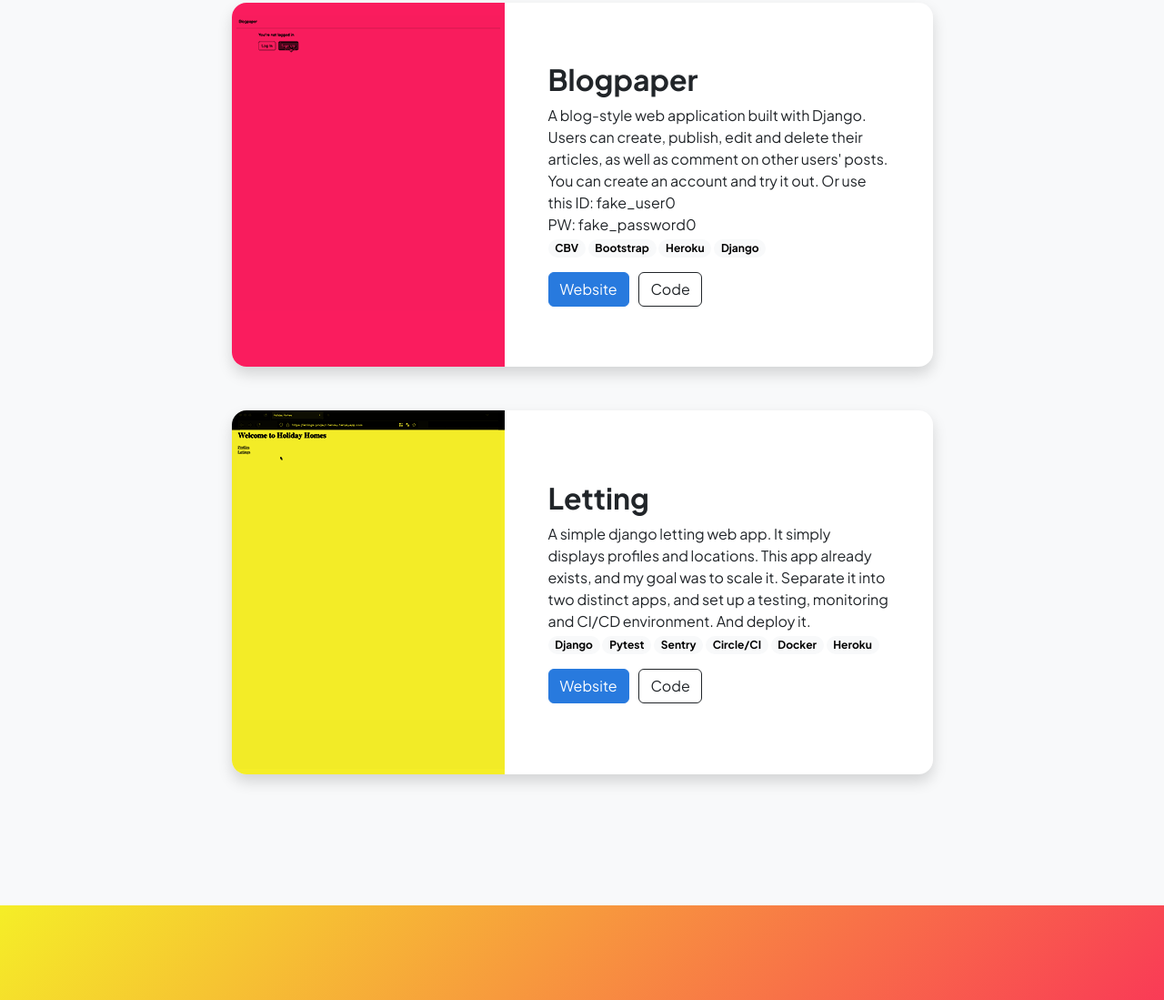
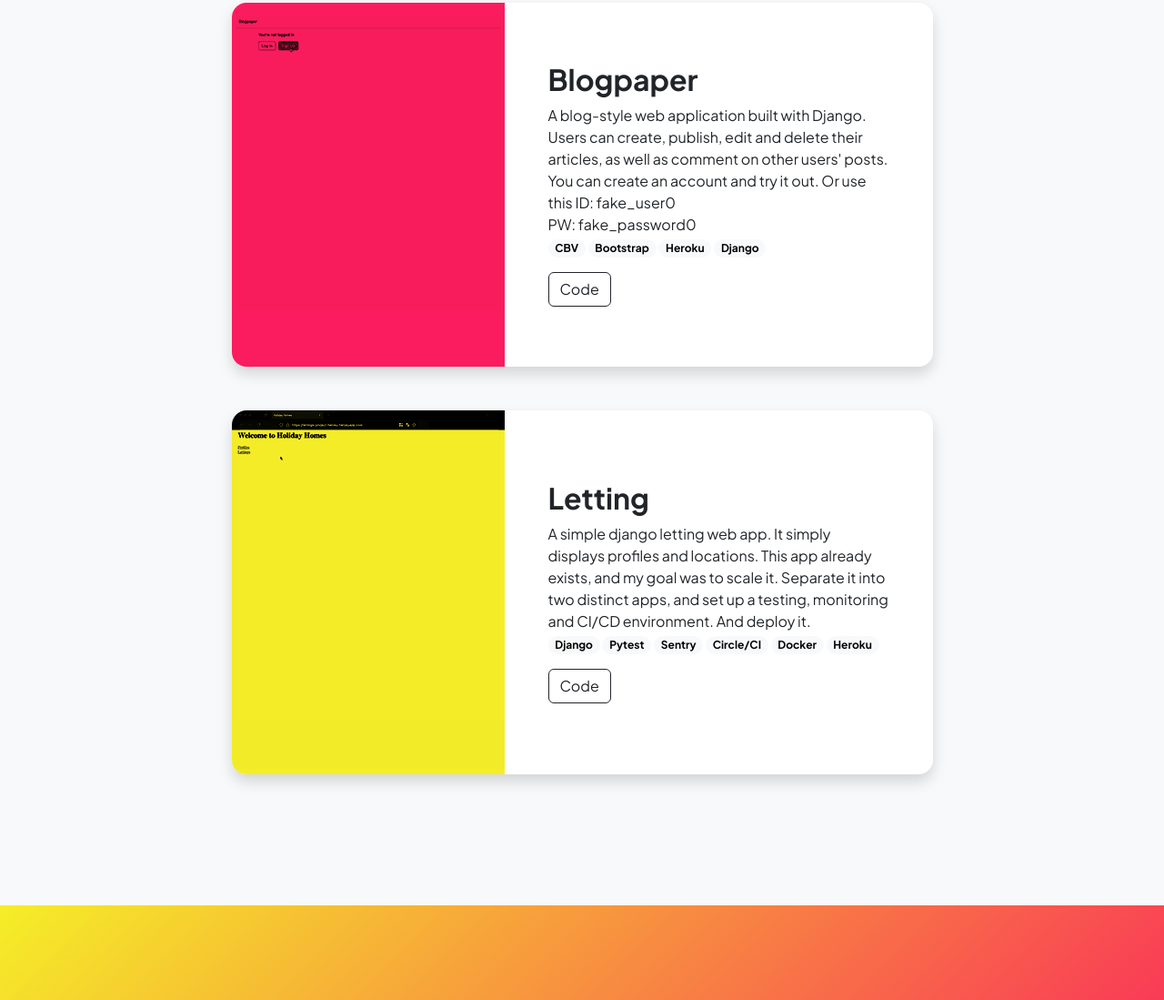
Before and after one commit to LudoTreb/LudoTreb.github.io, a plain HTML site: page projects.html in a window 1280 px wide. Shown: the part 671-1770 px from the top of the page at 91% size. Drawn offline with nearby package versions, Linux system fonts and the light colour scheme.

Commit message:
Unenable the link to the website for the project blogpaper and letting

```diff
--- a/projects.html
+++ b/projects.html
@@ -87,7 +87,7 @@
                                                 <span class="badge rounded-pill text-bg-light">Django</span>
                                             </p>
                                             <div class="d-grid gap-2 d-md-block">
-                                                <a class="btn btn-primary me-2" href="https://lth-newspaper-8ffa74dfa98b.herokuapp.com/" target="_blank">Website</a>
+                                                <!-- <a class="btn btn-primary me-2" href="https://lth-newspaper-8ffa74dfa98b.herokuapp.com/" target="_blank">Website</a> -->
                                                 <a class="btn btn-outline-dark" href="https://github.com/LudoTreb/news_paper" target="_blank">Code</a>
                                             </div>
                                         </div>
@@ -114,7 +114,7 @@
                                                 <span class="badge rounded-pill text-bg-light">Heroku</span>
                                             </p>
                                             <div class="d-grid gap-2 d-md-block">
-                                                <a class="btn btn-primary me-2" href="https://lettings-project-heroku.herokuapp.com/" target="_blank">Website</a>
+                                                <!-- <a class="btn btn-primary me-2" href="https://lettings-project-heroku.herokuapp.com/" target="_blank">Website</a> -->
                                                 <a class="btn btn-outline-dark" href="https://github.com/LudoTreb/Python-OC-Lettings-FR" target="_blank">Code</a>
                                             </div>
                                         </div>
```
